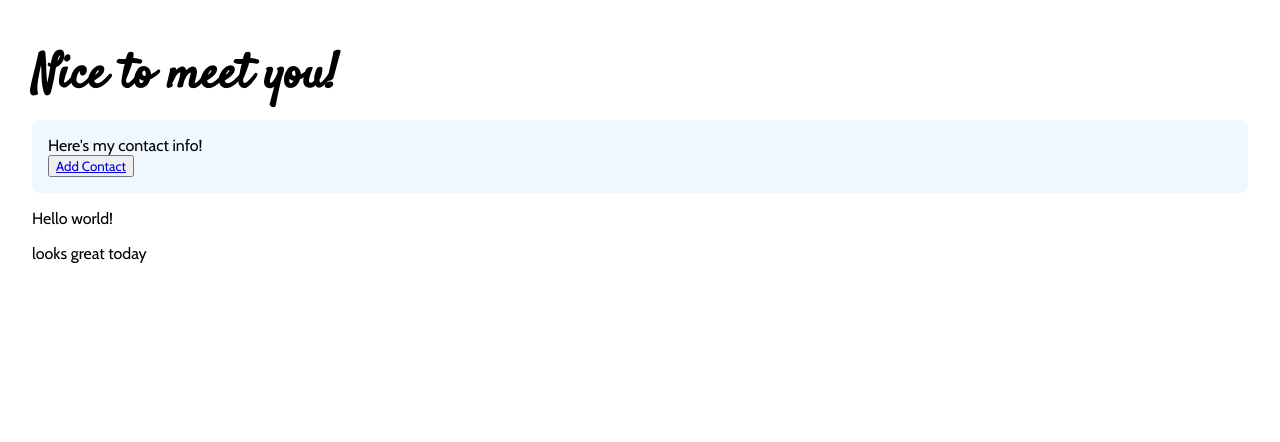
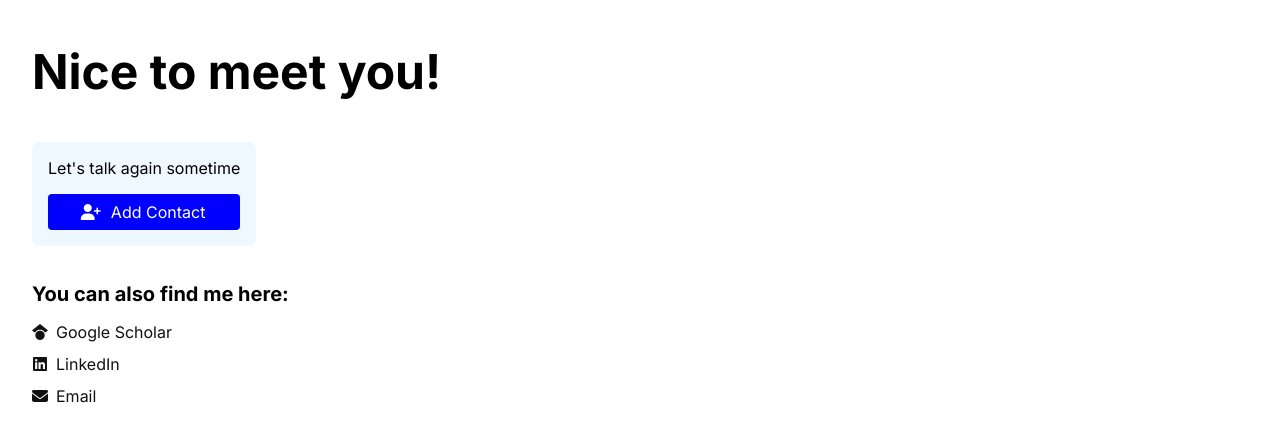
Before and after one commit to elmmo/elmmo.github.io, a Jekyll site: the page built from hello.html, in a window 1280 px wide. Shown: the top 442 px of the page. Built offline with Jekyll 4.4.1, drawn with Linux system fonts in a browser that asks for light colours.

Commit message:
updated styling on  hello.html, added links section

```diff
--- a/_layouts/minimal.html
+++ b/_layouts/minimal.html
@@ -6,6 +6,7 @@
     <meta name="viewport" content="width=device-width, initial-scale=1.0">
     <link rel="stylesheet" href="/assets/css/main.css" />
     <link rel="icon" type="image/png" href="/assets/img/favicon.png">
+    <link rel="stylesheet" href="https://cdnjs.cloudflare.com/ajax/libs/font-awesome/6.7.2/css/all.min.css" />
     <title>{{ page.title }}</title>
 </head>
 
--- a/_sass/_placeholders.scss
+++ b/_sass/_placeholders.scss
@@ -2,6 +2,19 @@
 %flex-center {
     display: flex;
     justify-content: center;
+    align-items: center;
+}
+
+%flex-col {
+    display: flex;
+    flex-direction: column;
+    gap: .5em;
+}
+
+%flex-row {
+    display: flex;
+    flex-direction: row;
+    gap: .5em;
     align-items: center;
 }
 
--- a/_sass/_redesign.scss
+++ b/_sass/_redesign.scss
@@ -3,8 +3,43 @@
 // $body-font: "Atkinson Hyperlegible";
 // $title-font: "Inter";
 
+$corner-sm: 4px;
+$corner-md: 8px;
+$corner-lg: 12px;
+
+$text-primary: #111;
+$text-secondary: #333333;
+
+a {
+    text-decoration: none;
+    color: $text-primary;
+}
+
+i.fa-icon {
+    @extend %flex-row;
+    justify-content: center;
+    height: 16px;
+    width: 16px;
+}
+
+* {
+    font-family: "Inter";
+}
+
 h2 {
     font-size: 3em;
+    font-family: "Inter";
+}
+
+h4 {
+    font-size: 1.25em;
+    font-family: "Inter";
+}
+
+.business-card {
+    @extend %flex-col;
+    gap: 2em;
+    align-items: start;
 }
 
 .body-wrapper {
@@ -12,13 +47,36 @@ h2 {
 }
 
 .contact-card {
+    @extend %flex-col;
     padding: 1em;
     background-color: aliceblue;
     border-radius: 8px;
-    display: flex;
-    flex-flow: column;
+    gap: 16px;
+    width: stretch;
 
-    button {
-        width:fit-content;
+    .contact-button {
+        @extend %flex-row;
+        gap: 12px;
+        width: stretch;
+        padding: .5em 1em;
+        background-color: blue;
+        color: white;
+        text-decoration: none;
+        border-radius: $corner-sm;
+        max-width: 20em;
+        justify-content: center;
+
+        .button-icon {}
     }
 }
+
+.link-wrapper {
+    @extend %flex-col;
+    gap: 12px;
+
+    .link-item {
+        @extend %flex-row;
+        // gap: 4px;
+        width: fit-content;
+    }
+}
--- a/hello.html
+++ b/hello.html
@@ -4,14 +4,28 @@ title: "Nice to meet you!"
 permalink: /hello/
 ---
 
-<h2>Nice to meet you!</h2>
+<div class="business-card">
+    <h2>Nice to meet you!</h2>
 
-<div class="contact-card">
-    Here's my contact info!
+    <div class="contact-card">
+        Let's talk again sometime
+        <a href="/assets/contacts.vcf" download="Eli Contact" class="contact-button">
+            <i class="fa-icon fa-solid fa-user-plus button-icon"></i>
+            Add Contact
+        </a>
+    </div>
 
-    <button>
-        <a href="/assets/contacts.vcf" download="Eli Contact"> Add Contact </a>
-    </button>
+    <div class="link-wrapper">
+        <h4> You can also find me here: </h4>
+        {% for link in site.data.contact.links %}
+        <a href="{{ link.url }}" target="_blank" class="link-item">
+            <i class="fa-icon {{ link.icon }}"></i>
+            {{ link.label }}
+        </a>
+        {% endfor %}
+    </div>
+
+    <!-- {% for paper in site.data.work.papers %} -->
+    <!-- <a href="{{ paper.url }}">{{ paper.name }}</a> -->
+    <!-- {% endfor %} -->
 </div>
-<p>Hello world!</p>
-<p> looks great today</p>
```
Also changed, not shown: _data/contact.yaml (added, +13 -0 lines), _data/work.yaml (added, +31 -0 lines).
